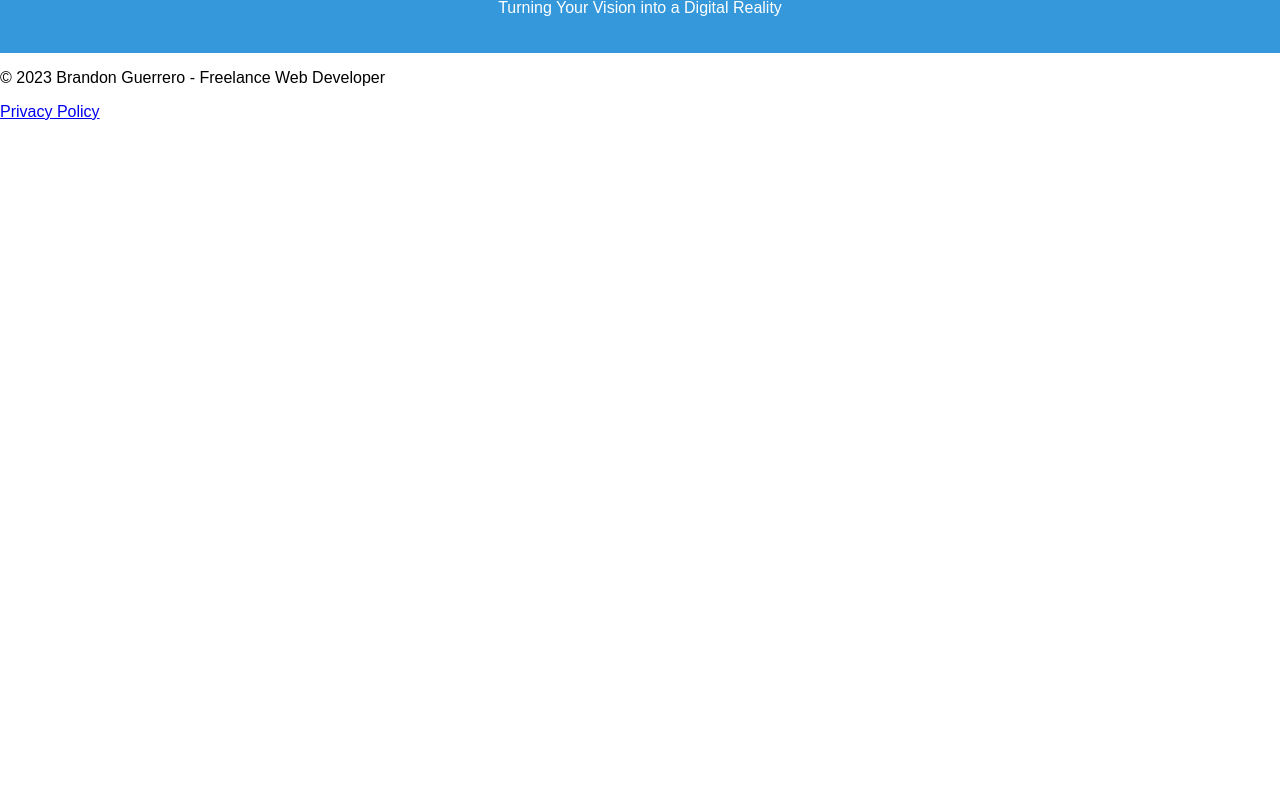
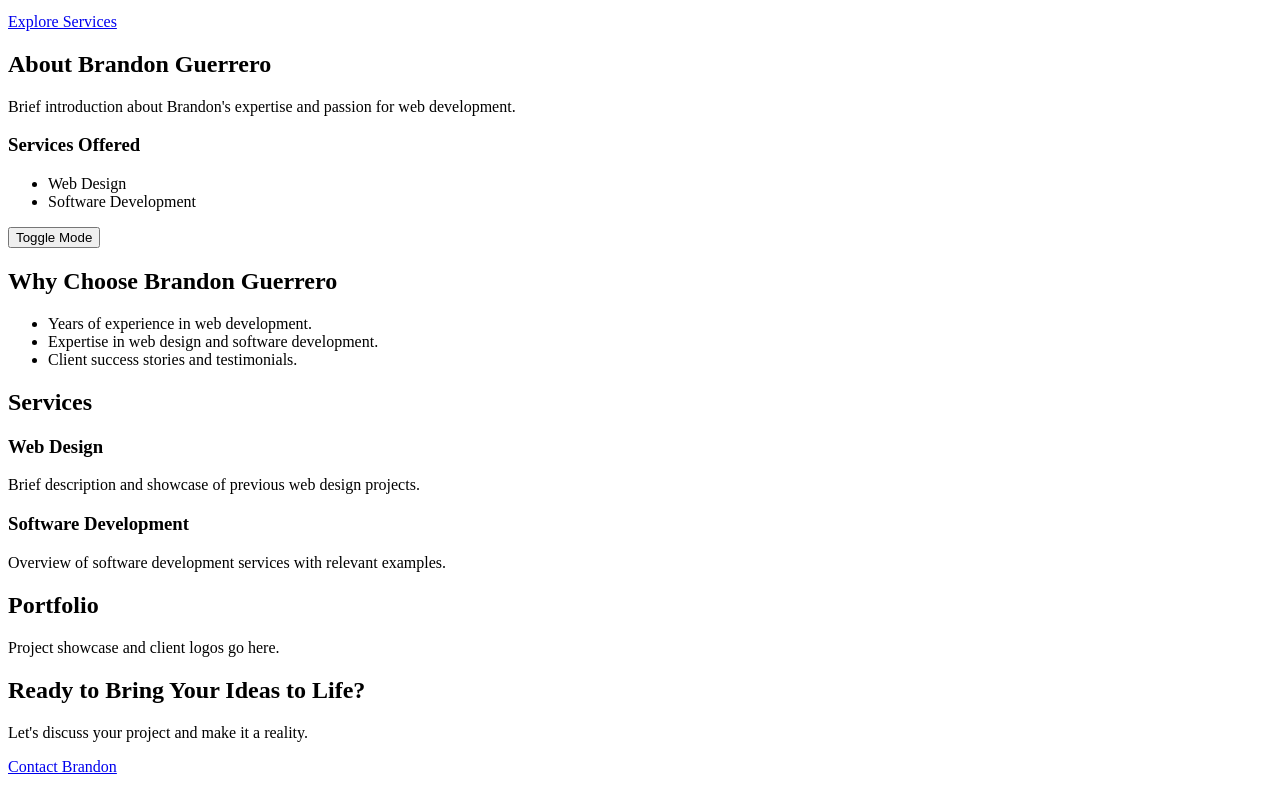
Before and after one commit to bg152910/Desktop, a plain HTML site: page chatgpt_landing_page/index.html in a window 1280 px wide. Shown: the part 101-889 px from the top of the page. Before the commit the page ends 800 px from the top, so only its background shows below. Drawn offline with Linux system fonts and the light colour scheme.

Commit message:
Updating HTMl page

```diff
--- a/chatgpt_landing_page/index.html
+++ b/chatgpt_landing_page/index.html
@@ -1,23 +1,55 @@
 <!DOCTYPE html>
 <html lang="en">
-
-<head>
-    <meta charset="UTF-8">
-    <meta name="viewport" content="width=device-width, initial-scale=1.0">
-    <title>Brandon Guerrero - Freelance Web Developer</title>
-    <link rel="stylesheet" href="styles.css">
-</head>
-
-<body>
 
 <header>
     <h1>Brandon Guerrero - Freelance Web Developer</h1>
     <p>Turning Your Vision into a Digital Reality</p>
+    <a href="#services" class="cta-btn">Explore Services</a>
 </header>
 
+<section id="about">
+    <h2>About Brandon Guerrero</h2>
+    <p>Brief introduction about Brandon's expertise and passion for web development.</p>
+    <h3>Services Offered</h3>
+    <ul>
+        <li>Web Design</li>
+        <li>Software Development</li>
+    </ul>
+</section>
 <!-- Mode switch button moved to the upper right -->
 <button id="mode-switch" onclick="toggleMode()" class="mode-switch-btn">Toggle Mode</button>
 
+<section id="why-choose">
+    <h2>Why Choose Brandon Guerrero</h2>
+    <ul>
+        <li>Years of experience in web development.</li>
+        <li>Expertise in web design and software development.</li>
+        <li>Client success stories and testimonials.</li>
+    </ul>
+</section>
+
+<section id="services">
+    <h2>Services</h2>
+    <div>
+        <h3>Web Design</h3>
+        <p>Brief description and showcase of previous web design projects.</p>
+    </div>
+    <div>
+        <h3>Software Development</h3>
+        <p>Overview of software development services with relevant examples.</p>
+    </div>
+</section>
+
+<section id="portfolio">
+    <h2>Portfolio</h2>
+    <p>Project showcase and client logos go here.</p>
+</section>
+
+<section id="contact">
+    <h2>Ready to Bring Your Ideas to Life?</h2>
+    <p>Let's discuss your project and make it a reality.</p>
+    <a href="#contact-form" class="cta-btn">Contact Brandon</a>
+</section>
 <!-- ... rest of your content ... -->
 
 <footer>
```
Lines whose indentation alone changed are shown as unchanged.
